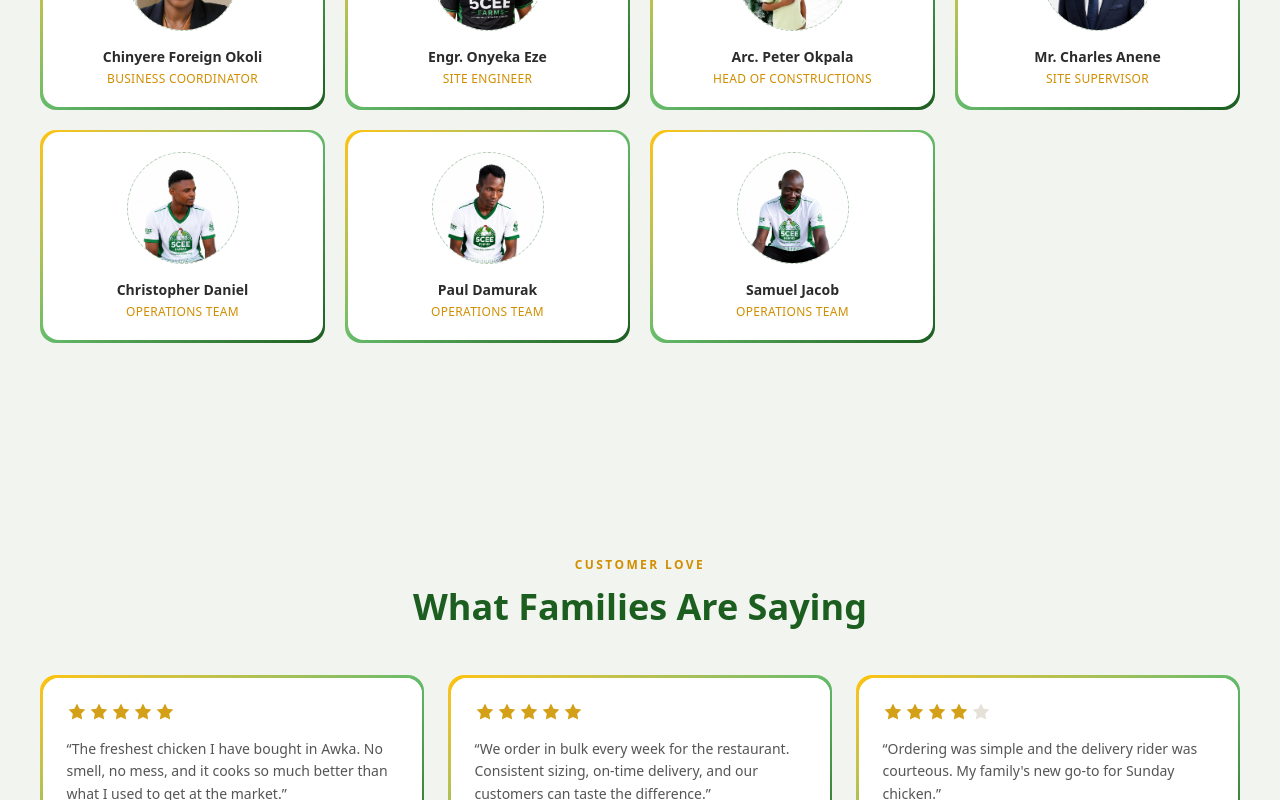
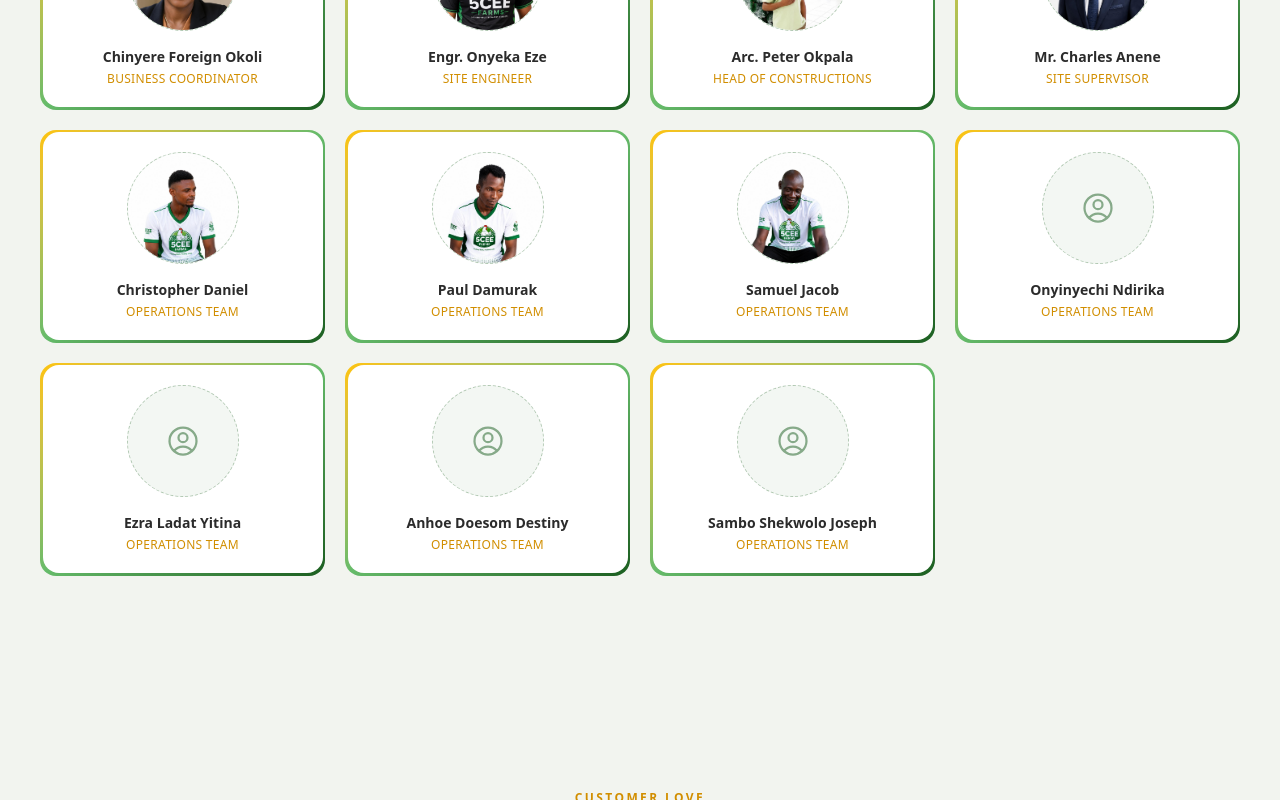
Before and after one commit to Ephie111/5cee-farms, a Next.js app: page / in a window 1280 px wide. Shown: the part 3900-4700 px from the top of the page. Built offline with nearby package versions, Linux system fonts and the light colour scheme; no server answers; the database is empty.

Commit message:
add team member

```diff
--- a/components/TeamSection.tsx
+++ b/components/TeamSection.tsx
@@ -25,6 +25,11 @@ const OPERATIONS_TEAM: TeamMember[] = [
   { name: "Christopher Daniel", role: "Operations Team", photo: "/images/team/christopherdaniel.jpg"},
   { name:  "Paul Damurak", role: "Operations Team", photo: "/images/team/pauldamurak.jpg"},
   { name:  "Samuel Jacob", role: "Operations Team", photo: "/images/team/samueljacob.jpg"},
+  { name:  "Onyinyechi Ndirika", role: "Operations Team"},
+  { name:  "Ezra Ladat Yitina", role: "Operations Team"},
+  { name:  "Anhoe Doesom Destiny", role: "Operations Team"},
+  { name:  "Sambo Shekwolo Joseph", role: "Operations Team"},
+
 ];
 
 export default function TeamSection() {
```
